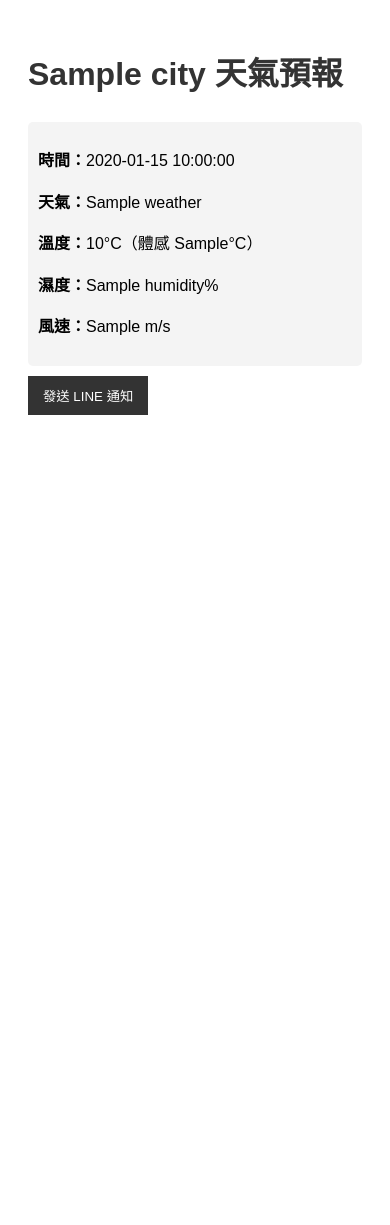
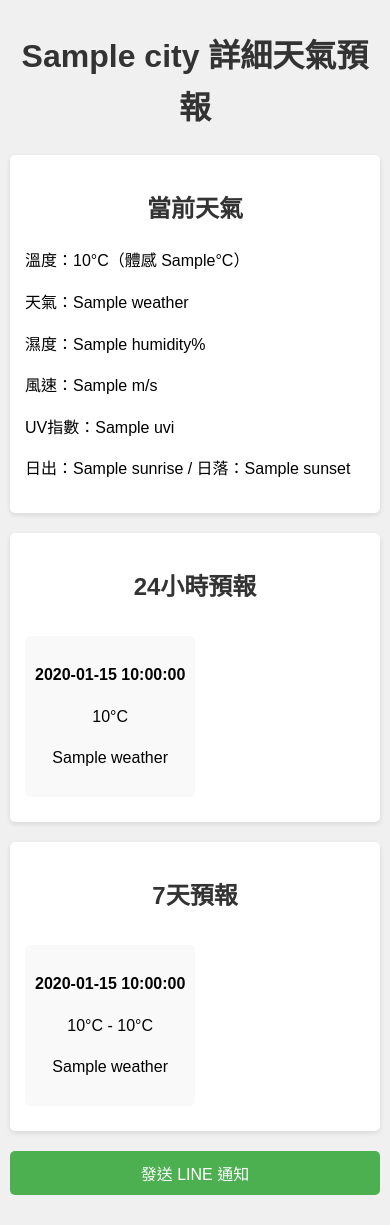
Before and after one commit to DoubleLazyZ/travel-weather-forecast, a Flask app: template templates/index.html in a window 390 px wide. Before the commit the page ends 415 px from the top, so only its background shows below. Run offline with Flask 2, Linux system fonts and the light colour scheme; the template is opened without the code that fills it: most values are stand-ins (such as "Sample title", 1, 10 or a date in 2020).

Commit message:
fix: add more function

```diff
--- a/main.py
+++ b/main.py
@@ -9,6 +9,56 @@ logging.basicConfig(level=logging.DEBUG)
 app = Flask(__name__)
 
 # 保持原有的 get_weather_forecast 和 send_line_notify 函數不變
+
+def get_weather_info(city, lat, lon, api_key):
+    base_url = "https://api.openweathermap.org/data/2.5/onecall"
+    params = {
+        "lat": lat,
+        "lon": lon,
+        "units": "metric",
+        "lang": "zh_tw",
+        "appid": api_key,
+        "exclude": "minutely,alerts"
+    }
+    try:
+        response = requests.get(base_url, params=params)
+        response.raise_for_status()
+        data = response.json()
+
+        current = data['current']
+        hourly = data['hourly'][:24]  # 24小時預報
+        daily = data['daily'][:7]  # 7天預報
+
+        weather_info = {
+            "city": city,
+            "current": {
+                "temp": round(current['temp'], 1),
+                "feels_like": round(current['feels_like'], 1),
+                "humidity": current['humidity'],
+                "wind_speed": round(current['wind_speed'], 1),
+                "weather": current['weather'][0]['description'],
+                "uvi": round(current['uvi'], 1)
+            },
+            "hourly": [{
+                "time": datetime.fromtimestamp(hour['dt']).strftime("%H:%M"),
+                "temp": round(hour['temp'], 1),
+                "weather": hour['weather'][0]['description']
+            } for hour in hourly],
+            "daily": [{
+                "date": datetime.fromtimestamp(day['dt']).strftime("%m/%d"),
+                "temp_max": round(day['temp']['max'], 1),
+                "temp_min": round(day['temp']['min'], 1),
+                "weather": day['weather'][0]['description']
+            } for day in daily],
+            "sunrise": datetime.fromtimestamp(current['sunrise']).strftime("%H:%M"),
+            "sunset": datetime.fromtimestamp(current['sunset']).strftime("%H:%M")
+        }
+
+        return weather_info
+    except requests.RequestException as e:
+        logging.error(f"Error fetching weather data: {e}")
+        return {"error": f"無法獲取天氣資訊。錯誤：{str(e)}"}
+
 def get_weather_forecast(city, lat, lon, api_key):
     base_url = "https://api.openweathermap.org/data/2.5/forecast"
     params = {
@@ -101,6 +151,21 @@ def index():
         logging.debug(f"API Key: {api_key[:5]}... (truncated)")
         logging.debug(f"City: {city}, Lat: {lat}, Lon: {lon}")
 
+        weather_info = get_weather_info(city, lat, lon, api_key)  # 使用新函数
+        logging.debug(f"Weather info: {weather_info}")
+        return render_template('index.html', weather=weather_info)
+    except Exception as e:
+        logging.error(f"Error in index route: {str(e)}")
+        return f"An error occurred: {str(e)}", 500
+    try:
+        api_key = os.environ.get('OPENWEATHERMAP_API_KEY')
+        city = os.environ.get('CITY', '釜山')
+        lat = float(os.environ.get('LAT', '35.1796'))
+        lon = float(os.environ.get('LON', '129.0756'))
+
+        logging.debug(f"API Key: {api_key[:5]}... (truncated)")
+        logging.debug(f"City: {city}, Lat: {lat}, Lon: {lon}")
+
         weather_info = get_weather_forecast(city, lat, lon, api_key)
         logging.debug(f"Weather info: {weather_info}")
         return render_template('index.html', weather=weather_info)
--- a/templates/index.html
+++ b/templates/index.html
@@ -3,27 +3,109 @@
 <head>
     <meta charset="UTF-8">
     <meta name="viewport" content="width=device-width, initial-scale=1.0">
-    <title>天氣預報</title>
+    <title>詳細天氣預報</title>
     <style>
-        body { font-family: Arial, sans-serif; line-height: 1.6; padding: 20px; }
-        h1 { color: #333; }
-        .forecast { background: #f4f4f4; padding: 10px; margin-bottom: 10px; border-radius: 5px; }
-        button { background: #333; color: #fff; padding: 10px 15px; border: none; cursor: pointer; }
-        button:hover { background: #555; }
-        #notify-result { margin-top: 20px; font-weight: bold; }
+        body {
+            font-family: Arial, sans-serif;
+            line-height: 1.6;
+            padding: 20px;
+            max-width: 1200px;
+            margin: 0 auto;
+            background-color: #f0f0f0;
+        }
+        h1, h2 {
+            color: #333;
+            text-align: center;
+        }
+        .section {
+            background: #fff;
+            padding: 20px;
+            margin-bottom: 20px;
+            border-radius: 5px;
+            box-shadow: 0 2px 5px rgba(0,0,0,0.1);
+        }
+        .hourly, .daily {
+            display: flex;
+            overflow-x: auto;
+            padding: 10px 0;
+        }
+        .hour, .day {
+            margin-right: 20px;
+            min-width: 100px;
+            text-align: center;
+            background: #f9f9f9;
+            padding: 10px;
+            border-radius: 5px;
+        }
+        button {
+            background: #4CAF50;
+            color: white;
+            padding: 10px 15px;
+            border: none;
+            cursor: pointer;
+            width: 100%;
+            font-size: 16px;
+            border-radius: 5px;
+        }
+        button:hover {
+            background: #45a049;
+        }
+        #notify-result {
+            margin-top: 20px;
+            font-weight: bold;
+            text-align: center;
+        }
+        @media (max-width: 600px) {
+            body {
+                padding: 10px;
+            }
+            .section {
+                padding: 15px;
+            }
+            .hour, .day {
+                min-width: 80px;
+            }
+        }
     </style>
 </head>
 <body>
-    <h1>{{ weather.city }} 天氣預報</h1>
-    {% for forecast in weather.forecasts %}
-        <div class="forecast">
-            <p><strong>時間：</strong>{{ forecast.time }}</p>
-            <p><strong>天氣：</strong>{{ forecast.weather }}</p>
-            <p><strong>溫度：</strong>{{ forecast.temp }}°C（體感 {{ forecast.feels_like }}°C）</p>
-            <p><strong>濕度：</strong>{{ forecast.humidity }}%</p>
-            <p><strong>風速：</strong>{{ forecast.wind_speed }} m/s</p>
+    <h1>{{ weather.city }} 詳細天氣預報</h1>
+
+    <div class="section">
+        <h2>當前天氣</h2>
+        <p>溫度：{{ weather.current.temp }}°C（體感 {{ weather.current.feels_like }}°C）</p>
+        <p>天氣：{{ weather.current.weather }}</p>
+        <p>濕度：{{ weather.current.humidity }}%</p>
+        <p>風速：{{ weather.current.wind_speed }} m/s</p>
+        <p>UV指數：{{ weather.current.uvi }}</p>
+        <p>日出：{{ weather.sunrise }} / 日落：{{ weather.sunset }}</p>
+    </div>
+
+    <div class="section">
+        <h2>24小時預報</h2>
+        <div class="hourly">
+            {% for hour in weather.hourly %}
+            <div class="hour">
+                <p><strong>{{ hour.time }}</strong></p>
+                <p>{{ hour.temp }}°C</p>
+                <p>{{ hour.weather }}</p>
+            </div>
+            {% endfor %}
         </div>
-    {% endfor %}
+    </div>
+
+    <div class="section">
+        <h2>7天預報</h2>
+        <div class="daily">
+            {% for day in weather.daily %}
+            <div class="day">
+                <p><strong>{{ day.date }}</strong></p>
+                <p>{{ day.temp_min }}°C - {{ day.temp_max }}°C</p>
+                <p>{{ day.weather }}</p>
+            </div>
+            {% endfor %}
+        </div>
+    </div>
 
     <button onclick="sendNotify()">發送 LINE 通知</button>
     <div id="notify-result"></div>
```
